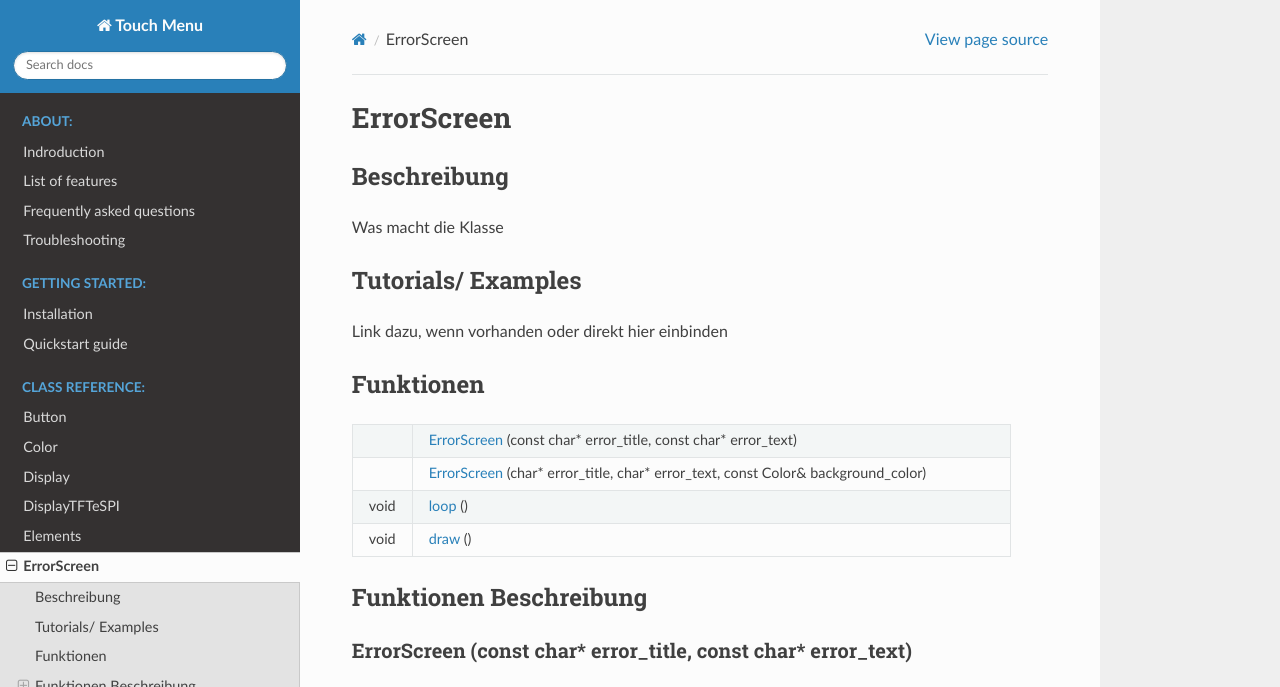
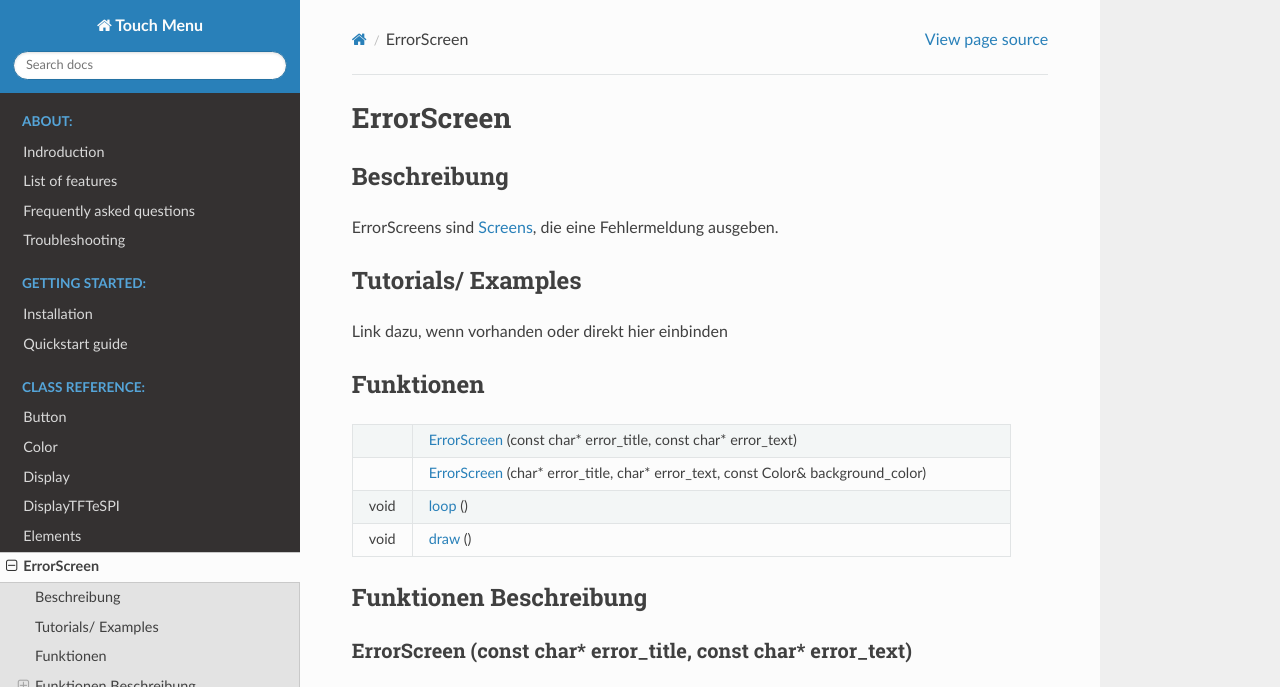
Before and after one commit to Coding-Alexx/TouchMenu, a Sphinx documentation site: the page built from docs/ClassReference/error.rst, in a window 1280 px wide and 1400 px high. Shown: the top 687 px of the window. Built offline with Sphinx 7.4.7 and the Read the Docs theme 2.0.0, drawn with Linux system fonts in a browser that asks for light colours; grey boxes are pictures that could not be loaded.

Commit message:
Update error.rst

```diff
--- a/docs/ClassReference/error.rst
+++ b/docs/ClassReference/error.rst
@@ -1,9 +1,11 @@
+.. _errorscreen:
+
 ErrorScreen
 +++++++++++++++
 
 Beschreibung
 =============
-Was macht die Klasse
+ErrorScreens sind :ref:`Screens <screen>`, die eine Fehlermeldung ausgeben.
 
 
 Tutorials/ Examples
```
